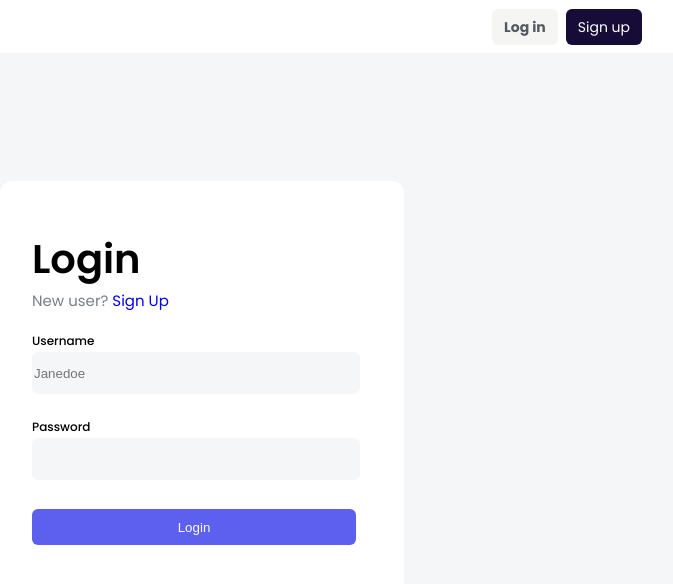
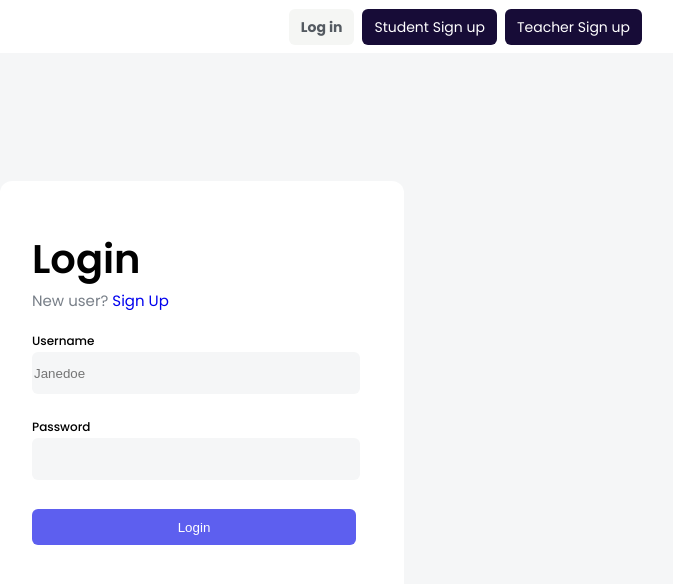
Before and after one commit to J0shcodes/dropout-analytic-tool, a React (Create React App) app: page /login in a window 1280 px wide. Shown: the top 584 px of the page, without its empty margins (438-1111 px from the left). Built offline with nearby package versions, Linux system fonts and the light colour scheme.

Commit message:
added a button to link to student's signup page and teacher's signup page

```diff
--- a/src/StudentSignup.jsx
+++ b/src/StudentSignup.jsx
@@ -20,18 +20,27 @@ const StudentSignup = () => {
                 <label for="username">Username</label>
                 <input type="text" id="username" placeholder="divine" />
               </div>
+
               <div className={classes.firstname}>
                 <label for="firstname">First Name</label>
                 <input type="text" id="firstname" placeholder="Divine" />
               </div>
+
               <div className={classes.surname}>
                 <label for="surname">Surname</label>
                 <input type="text" id="surname" placeholder="Olusanya" />
               </div>
+
               <div className={classes.password}>
                 <label for="password">Password</label>
                 <input type="password" id="password" />
               </div>
+
+              <div className={classes.password}>
+                <label for="confirmpassword">Confirm Password</label>
+                <input type="password" id="confirmpassword" />
+              </div>
+
               <div className={classes.age_gender}>
                 <div className={classes.age}>
                     <label for="age">Age</label>
@@ -45,14 +54,17 @@ const StudentSignup = () => {
                     </select>
                 </div>
               </div>
+
               <div className={classes.grade}>
                     <label for="grade">Grade</label>
                     <input type="text" id="grade" placeholder="Primary 5" />
-               </div>
+              </div>
+
                <div className={classes.school}>
                     <label for="school">School</label>
                     <input type="text" id="school" placeholder="$$$" />
                 </div>
+
               <Button children="Sign Up" />
             </form>
           </div>
--- a/src/TeacherSignup.jsx
+++ b/src/TeacherSignup.jsx
@@ -20,18 +20,27 @@ const TeacherSignup = () => {
                   <label for="username">Username</label>
                   <input type="text" id="username" placeholder="divine" />
                 </div>
+
                 <div className={classes.firstname}>
                   <label for="firstname">First Name</label>
                   <input type="text" id="firstname" placeholder="Divine" />
                 </div>
+
                 <div className={classes.surname}>
                   <label for="surname">Surname</label>
                   <input type="text" id="surname" placeholder="Olusanya" />
                 </div>
+
                 <div className={classes.password}>
                   <label for="password">Password</label>
                   <input type="password" id="password" />
                 </div>
+
+                <div className={classes.password}>
+                  <label for="confirmpassword">Confirm Password</label>
+                  <input type="password" id="confirmpassword" />
+                </div>
+
                 <div className={classes.age_gender}>
                   <div className={classes.age}>
                       <label for="age">Age</label>
@@ -45,10 +54,12 @@ const TeacherSignup = () => {
                       </select>
                   </div>
                 </div>
-                 <div className={classes.school}>
-                      <label for="school">School</label>
-                      <input type="text" id="school" placeholder="$$$" />
-                  </div>
+
+                <div className={classes.school}>
+                    <label for="school">School</label>
+                    <input type="text" id="school" placeholder="$$$" />
+                </div>
+
                 <Button children="Sign Up" />
               </form>
             </div>
--- a/src/shared/AuthHeader.jsx
+++ b/src/shared/AuthHeader.jsx
@@ -4,8 +4,9 @@ import classes from './AuthHeader.module.css'
 const AuthHeader = () => {
     return (
         <header className={classes.navbar}>
-            <Link to="login" className={classes.login}>Log in</Link>
-            <Link to="signup" className={classes.signup}>Sign up</Link>
+            <Link to="/login" className={classes.login}>Log in</Link>
+            <Link to="/student_signup" className={classes.signup}>Student Sign up</Link>
+            <Link to="/teacher_signup" className={classes.signup}>Teacher Sign up</Link>
         </header>
     )
 }
```
